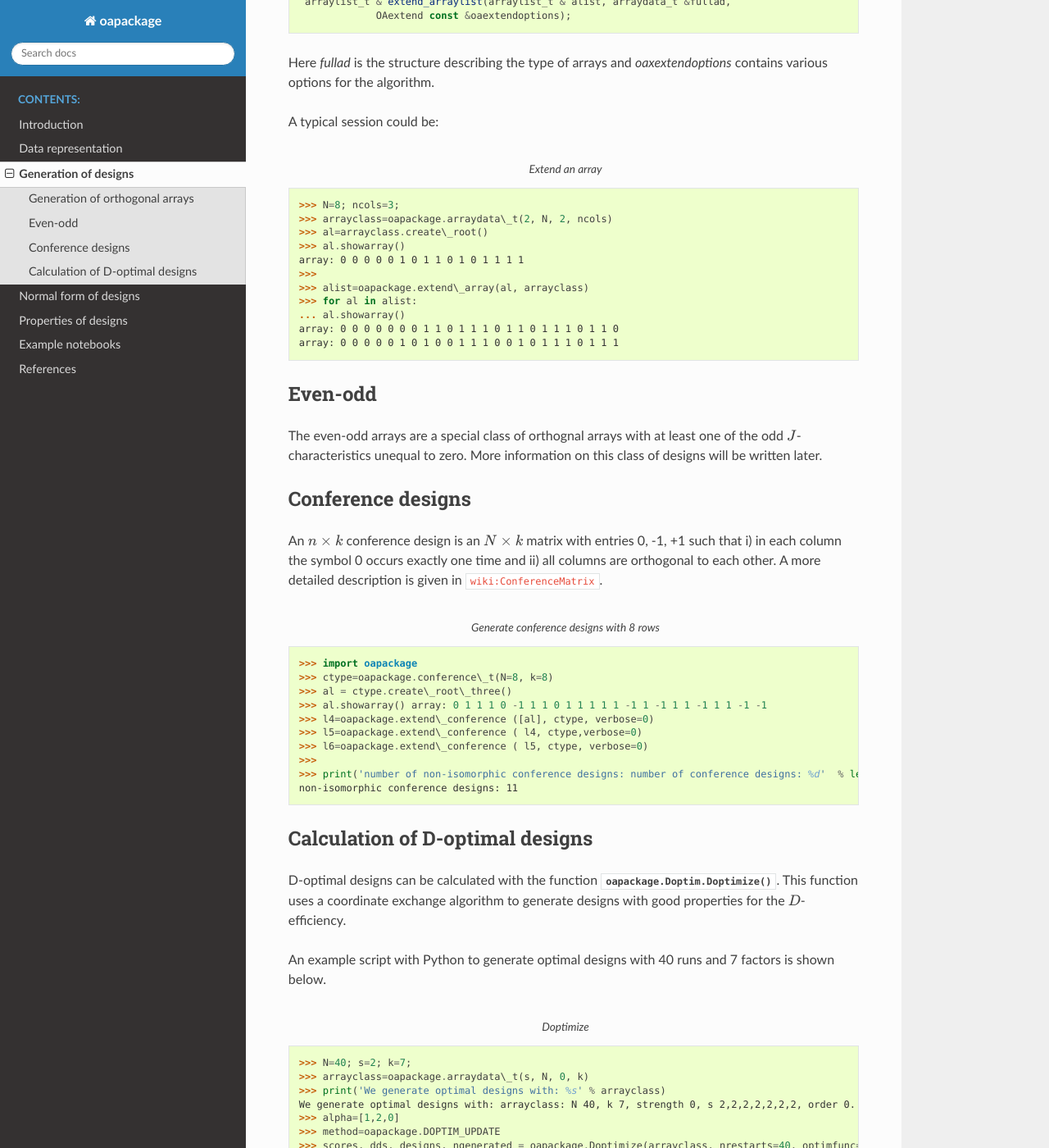
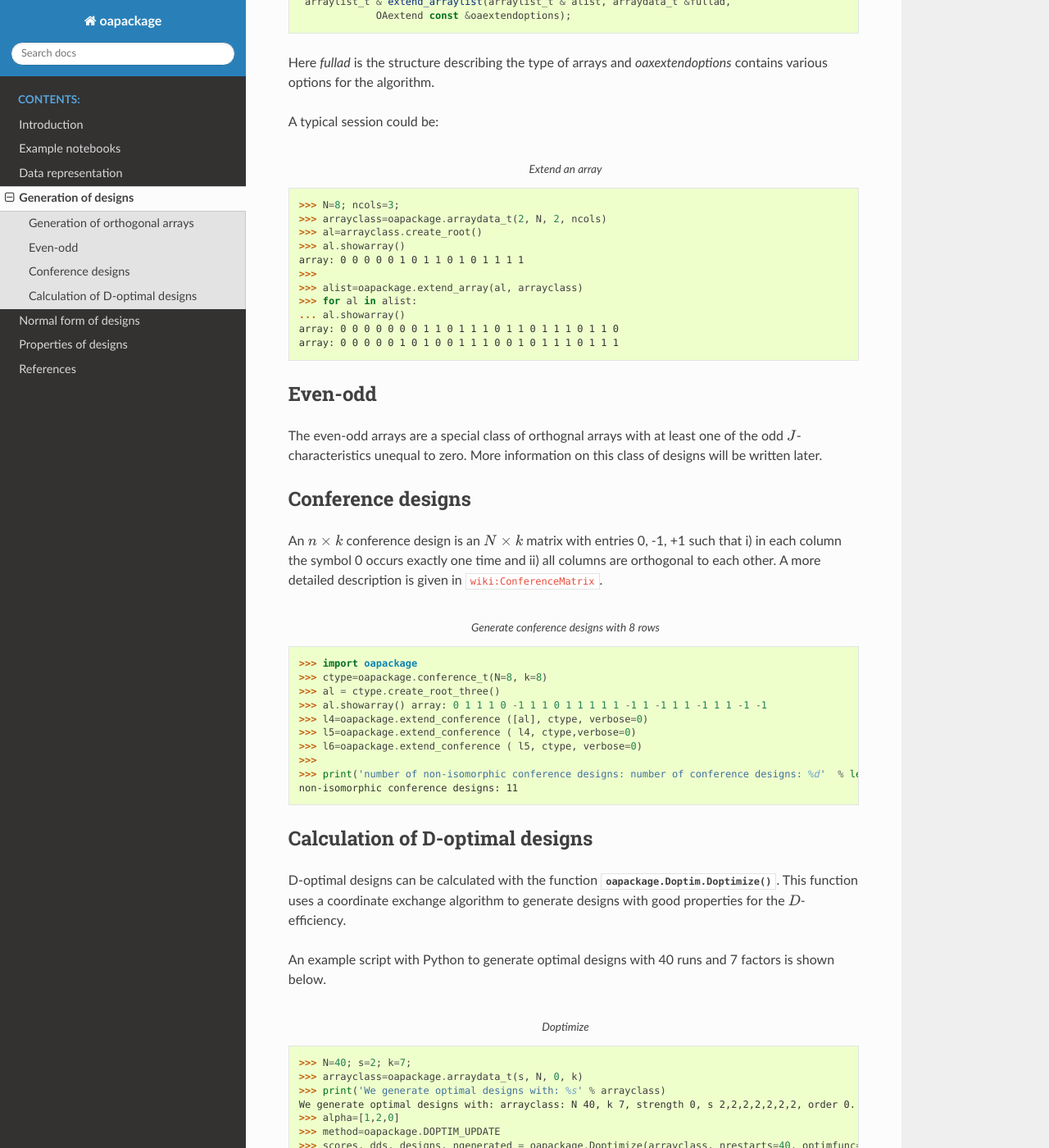
Before and after one commit to eendebakpt/oapackage, a Sphinx documentation site: the page built from docs/generation.rst, in a window 1280 px wide and 1400 px high, scrolled down 488 px. Shown: the whole window at 82% size. Built offline with Sphinx 7.4.7 and the Read the Docs theme 2.0.0, drawn with Linux system fonts in a browser that asks for light colours; cross-references to code outside the pages are shown as plain code.

```diff
--- a/docs/generation.rst
+++ b/docs/generation.rst
@@ -29,12 +29,12 @@ A typical session could be:
    :caption: Extend an array
 
    >>> N=8; ncols=3;
-   >>> arrayclass=oapackage.arraydata\_t(2, N, 2, ncols)
-   >>> al=arrayclass.create\_root()
+   >>> arrayclass=oapackage.arraydata_t(2, N, 2, ncols)
+   >>> al=arrayclass.create_root()
    >>> al.showarray()
    array: 0 0 0 0 0 1 0 1 1 0 1 0 1 1 1 1
    >>>
-   >>> alist=oapackage.extend\_array(al, arrayclass)
+   >>> alist=oapackage.extend_array(al, arrayclass)
    >>> for al in alist:
    ... al.showarray()
    array: 0 0 0 0 0 0 0 1 1 0 1 1 1 0 1 1 0 1 1 1 0 1 1 0
@@ -59,12 +59,12 @@ in :cite:`wiki:ConferenceMatrix`.
  :caption: Generate conference designs with 8 rows
 
  >>> import oapackage
- >>> ctype=oapackage.conference\_t(N=8, k=8)
- >>> al = ctype.create\_root\_three()
+ >>> ctype=oapackage.conference_t(N=8, k=8)
+ >>> al = ctype.create_root_three()
  >>> al.showarray() array: 0 1 1 1 0 -1 1 1 0 1 1 1 1 1 -1 1 -1 1 1 -1 1 1 -1 -1
- >>> l4=oapackage.extend\_conference ([al], ctype, verbose=0)
- >>> l5=oapackage.extend\_conference ( l4, ctype,verbose=0)
- >>> l6=oapackage.extend\_conference ( l5, ctype, verbose=0)
+ >>> l4=oapackage.extend_conference ([al], ctype, verbose=0)
+ >>> l5=oapackage.extend_conference ( l4, ctype,verbose=0)
+ >>> l6=oapackage.extend_conference ( l5, ctype, verbose=0)
  >>>
  >>> print('number of non-isomorphic conference designs: number of conference designs: %d'  % len(l6) )
  non-isomorphic conference designs: 11
@@ -83,7 +83,7 @@ and 7 factors is shown below.
  :caption: Doptimize
 
  >>> N=40; s=2; k=7;
- >>> arrayclass=oapackage.arraydata\_t(s, N, 0, k)
+ >>> arrayclass=oapackage.arraydata_t(s, N, 0, k)
  >>> print('We generate optimal designs with: %s' % arrayclass)
  We generate optimal designs with: arrayclass: N 40, k 7, strength 0, s 2,2,2,2,2,2,2, order 0.
  >>> alpha=[1,2,0]
--- a/docs/index.rst
+++ b/docs/index.rst
@@ -14,11 +14,11 @@ The Orthogonal Array package contains functionality to generate and analyse orth
    :caption: Contents:
 
    oapackage-intro
+   examplenotebooks
    data
    generation
    normalform
    properties
-   examplenotebooks
    references
 
 Indices and tables
```
Also changed, not shown: paper.md (+3 -3 lines), 1 other file.
